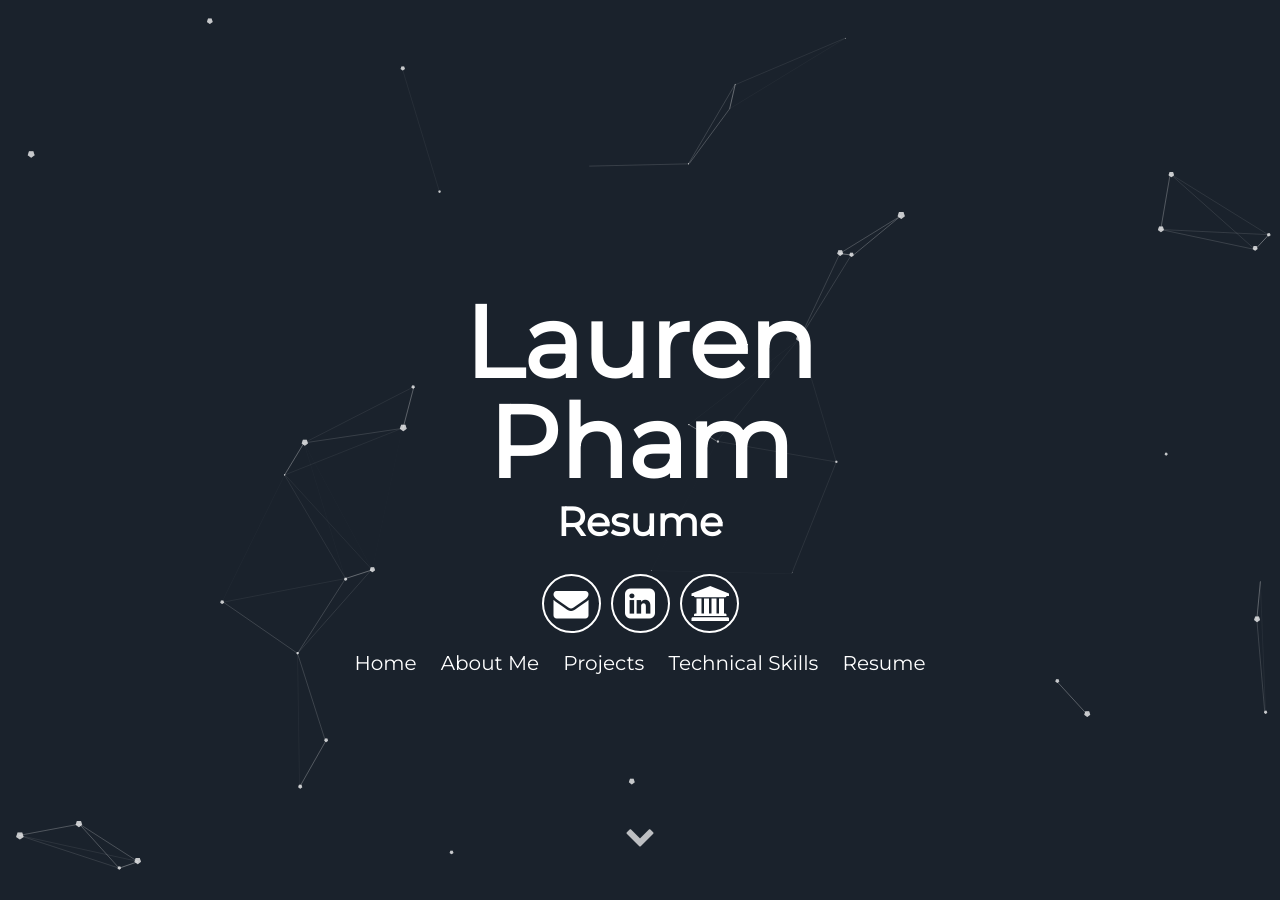
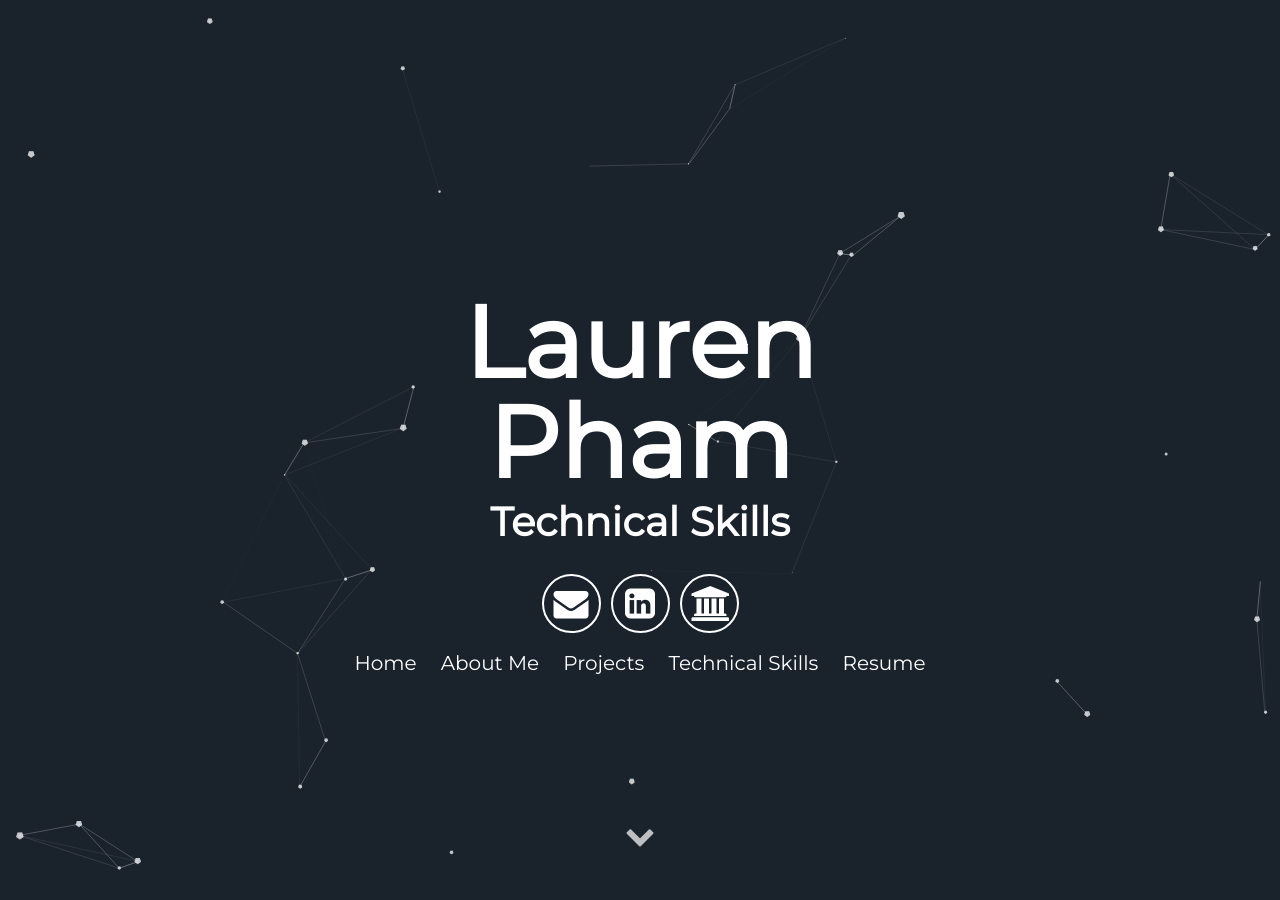
Before and after one commit to laurenpham/techskills, a Jekyll site: the page built from index.html, in a window 1280 px wide and 900 px high. Built offline with Jekyll 4.4.1, drawn with Linux system fonts in a browser that asks for light colours.

Commit message:
Change title to Tech Skills

```diff
--- a/_config.yml
+++ b/_config.yml
@@ -7,7 +7,7 @@ description: A blog about Lauren Pham
 # User settings
 username: Lauren Pham
 user_description: I'm a third year at the Ohio State University, enthusiastically majoring in Electrical and Computer Engineering, focusing on the cross disciplinary application of critical thinking and electrical engineering onto the medical device field. At Ethicon, I’m putting that to use as a Quality Engineering co-op as part of their digital surgery team, learning every day from a great team of people. Next summer, I will be at Stryker Medical in Kalamazoo, Michigan, as an Advanced Operations Intern, looking at another aspect of medical technology.
-user_title: Resume
+user_title: Technical Skills
 email: laurenpham23@gmail.com
 twitter_username: justphamthings
 github_username:  laurenpham
```
